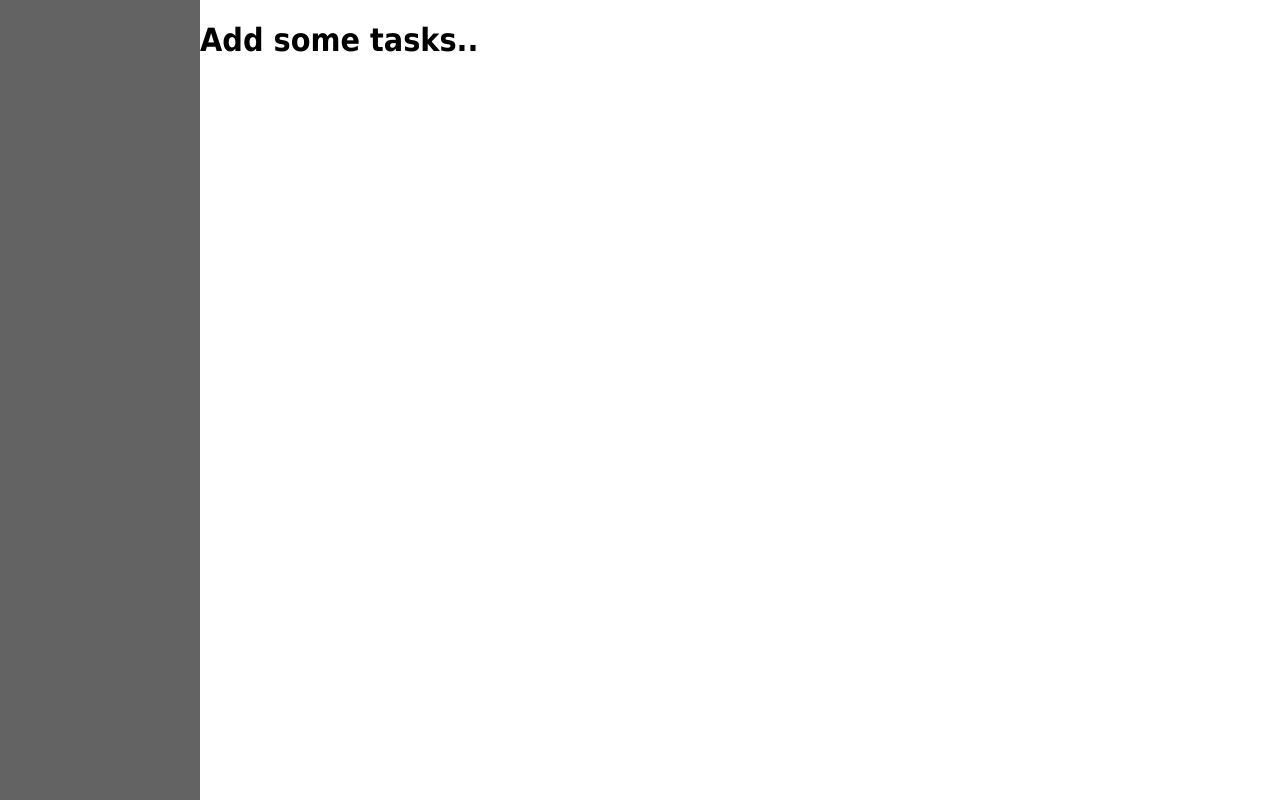
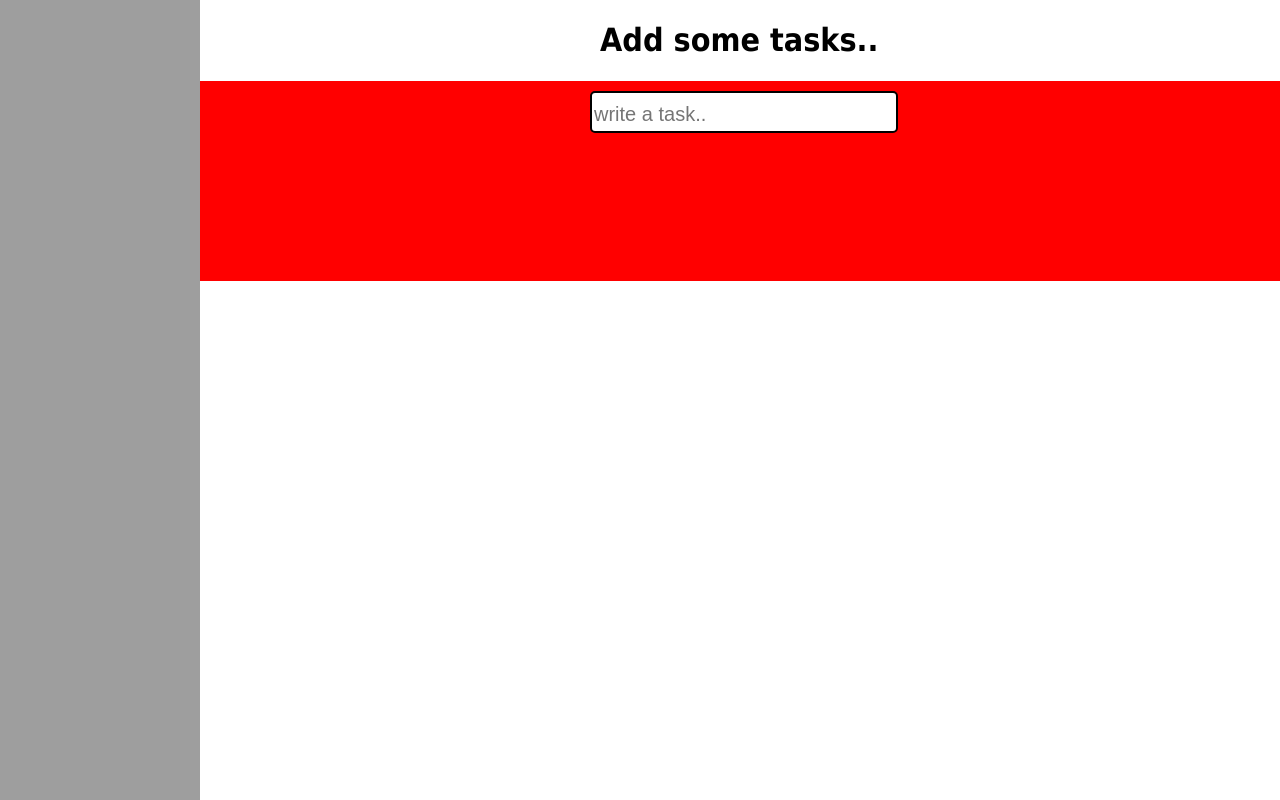
Before and after one commit to iliass1234/tasx-advanced-to-do-list, a plain HTML site: page index.html in a window 1280 px wide. Drawn offline with Linux system fonts and the light colour scheme.

Commit message:
some improvements

```diff
--- a/index.html
+++ b/index.html
@@ -9,8 +9,11 @@
 </head>
 <body>
     <h1 id="title">Add some tasks..</h1>
+    <section id="task-generator">
+        <input type="text" placeholder="write a task..">
+    </section>
     <aside id="left-side">
     </aside>
-
+    <script src="/script.js"></script>
 </body>
 </html>
--- a/script.js
+++ b/script.js
@@ -0,0 +1,24 @@
+let textArea = document.querySelector('#task-generator > input');
+let leftSide = document.querySelector('aside');
+
+let textOnFocus = false;
+
+function createAtask(text){
+    let node = document.createElement('div');
+    let checkBtn = document.createElement('button');
+    node.style = 'font-size: 20px; color: red; height: 40px;'
+}
+
+textArea.onfocus = function(){
+    textOnFocus = true;
+};
+textArea.onblur = function(){
+    textOnFocus = false;
+}
+textArea.onkeydown = function(e){
+    if (e.keyCode == 13) {
+        textArea.value = '';
+
+        leftSide.insertBefore(newTask, leftSide.firstChild)
+    }
+}
--- a/style.css
+++ b/style.css
@@ -4,19 +4,39 @@
 }
 body{
     display: grid;
-    grid-template-columns: minmax(100px, 200px) 1fr;
+    grid-template-columns: minmax(100px, 200px) 2fr;
     margin: 0;
     height: 100%;
 }
 #title{
-    grid-column:2/3
+    grid-column:2/3;
+    margin-left: calc(50% - 140px);
 }
 #left-side{
+    overflow-y:auto;
+    display: flex;
     position: fixed;
     grid-column: 1/2;
     height: 100vh;
     width:100%;
     min-width: 100px;
     max-width: 200px;
-    background-color: rgb(99, 99, 99);
+    background-color: rgb(158, 158, 158);
 }
+#task-generator{
+    position: relative;
+    grid-column: 2/3;
+    height: 200px;
+    width: calc(100%);
+    background-color: red;
+}
+#task-generator > input {
+    margin-top: 10px;
+    padding-top: 7px;
+    border: 2px solid black;
+    border-radius: 5px;
+    height: 30px;
+    width: 300px;
+    font-size: 20px;
+    margin-left: calc(50% - 150px);
+}
```
